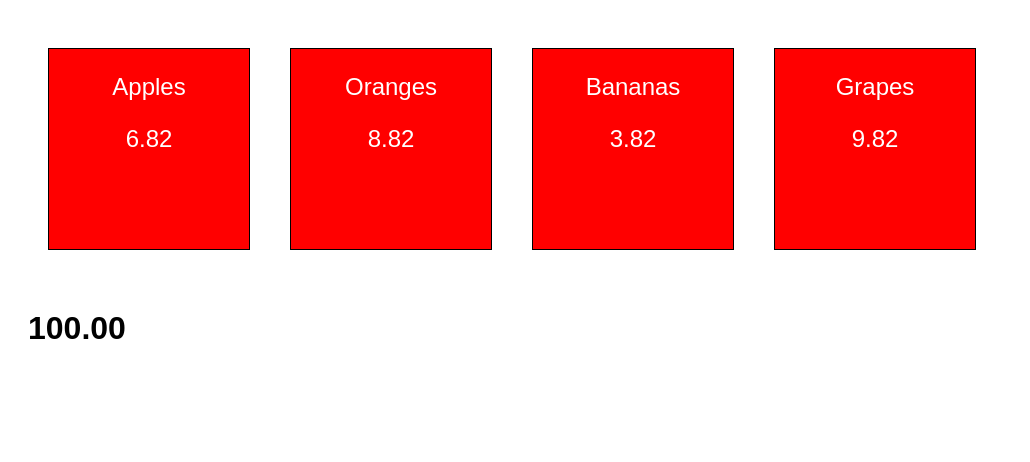
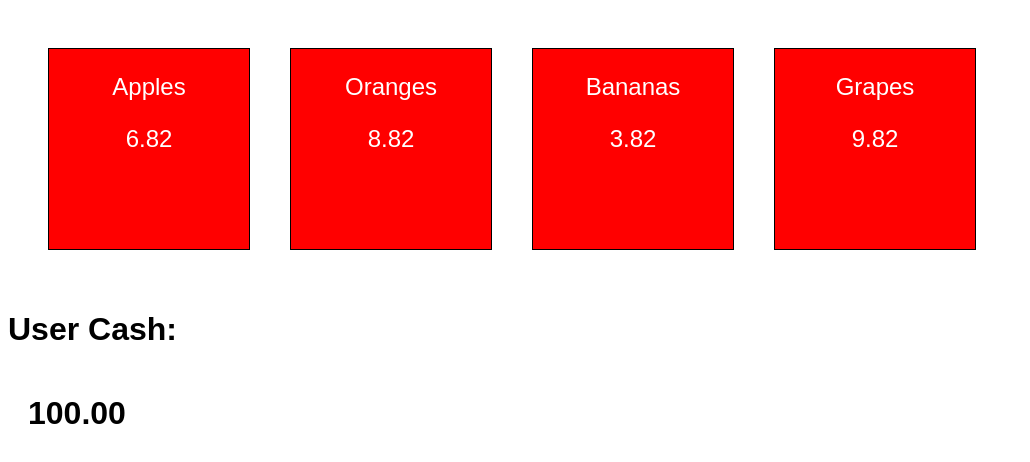
Before and after one commit to chadsundberg/fruit-picker, a plain HTML site: page index.html in a window 1280 px wide. Shown: the whole page, without its empty margins (0-1030 px from the left). Drawn offline with Linux system fonts and the light colour scheme.

Commit message:
better styling

```diff
--- a/index.html
+++ b/index.html
@@ -10,7 +10,9 @@
   <body>
     <div id='fruitContainer'>
     </div>
-    <div id='userContainer'>
+    <div>
+      <h1>User Cash:</h1>
+      <h2 id='userContainer'></h2>
     </div>
 
   </body>
--- a/style.css
+++ b/style.css
@@ -28,3 +28,6 @@
   font-family: sans-serif;
   font-weight: bold;
 }
+html {
+  font-family: sans-serif;
+}
```
